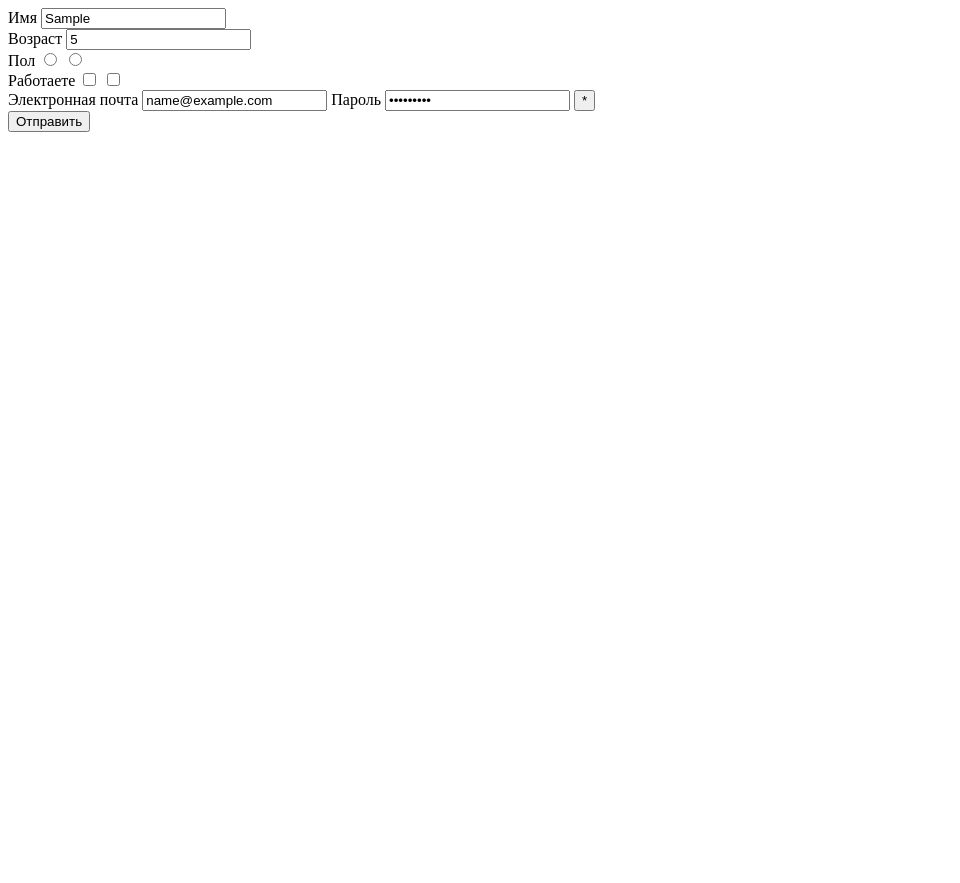
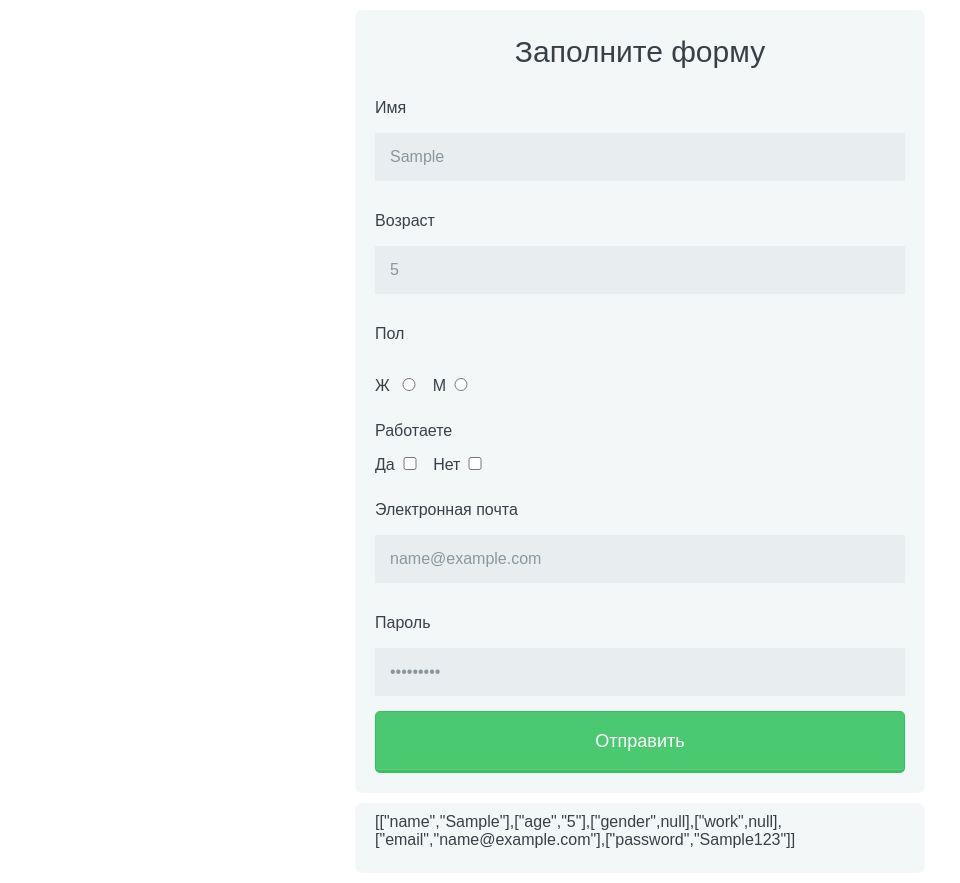
Before and after one commit to saravatss/UI, a plain HTML site: page hwForms.html in a window 1280 px wide. Both pictures are taken after typing "Sample", "5", "name@example.com", "Sample123" into the empty fields and a click on the button "Отправить". Shown: the whole page, without its empty margins (0-960 px from the left). Before the commit the page ends 800 px from the top, so only its background shows below. Drawn offline with Linux system fonts and the light colour scheme.

Commit message:
Попыка 5

```diff
--- /dev/null
+++ b/hwForm.css
@@ -0,0 +1,60 @@
+body {
+    font-family: 'Nunito', sans-serif;
+    color: #384047;
+}
+
+.form {
+    max-width: 530px;
+    margin: 10px auto;
+    padding: 10px 20px;
+    background: #f4f7f8;
+    border-radius: 8px;
+}
+
+input {
+    background: rgba(255,255,255,0.1);
+    border: none;
+    font-size: 16px;
+    margin: 0;
+    padding: 15px;
+    width: 500px;
+    background-color: #e8eeef;
+    color: #8a97a0;
+    margin-bottom: 15px;
+}
+
+button {
+    padding: 19px 39px 18px 39px;
+    color: #FFF;
+    background-color: #4bc970;
+    font-size: 18px;
+    text-align: center;
+    font-style: normal;
+    border-radius: 5px;
+    width: 100%;
+    border: 1px solid #3ac162;
+    border-width: 1px 1px 3px;
+    box-shadow: 0 -1px 0 rgba(255,255,255,0.1) inset;
+    margin-bottom: 10px;
+}
+
+.form__title {
+    margin: 15px 0 30px 0;
+    text-align: center;
+    font-size: 30px;
+}
+
+.form__input-checkbox {
+    margin: 0 4px 8px 0;
+    width: 30px;
+    margin-bottom: 15px;
+}
+
+.text {
+    max-width: 530px;
+    margin: 10px auto;
+    padding: 10px 20px;
+    background: #f4f7f8;
+    border-radius: 8px;
+    height: 50px;
+}
--- a/hwForms.html
+++ b/hwForms.html
@@ -4,47 +4,39 @@
     <meta charset="UTF-8">
     <meta name="viewport" content="width=device-width, initial-scale=1.0">
     <title>Document</title>
+
+    <link rel="stylesheet" href="hwForm.css">
 </head>
 <body>
     <div class="form">
-        <div class="title">
+        <div class="form__title">Заполните форму</div>
             <form action="" id="form">
-                Имя
+                <p>Имя</p>
                 <input type="text" name="name">
 
-                <br>
-
-                Возраст
+                <p>Возраст</p>
                 <input type="number" name="age">
 
+                <p>Пол</p>
                 <br>
+                Ж <input type="radio" name="radio" class="form__input-checkbox" value="Ж">
+                М<input type="radio" name="radio" class="form__input-checkbox"  value="М">
 
-                Пол
-                <input type="radio" name="radio">
-                <input type="radio" name="radio">
+                <p>Работаете</p>
+                Да<input type="checkbox" name="checkbox" class="form__input-checkbox" value="Да">
+                Нет<input type="checkbox" name="checkbox" class="form__input-checkbox" value="Нет">
 
-                <br>
+                <p>Электронная почта</p>
+                <input type="email" name="email">
 
-                Работаете
-                <input type="checkbox" name="checkbox">
-                <input type="checkbox" name="checkbox">
-
-                <br>
-
-                Электронная почта
-                <input type="email" name="email">
-                Пароль
+                <p>Пароль</p>
                 <input type="password" name="password">
-                <button id="password">*</button>
 
                 <br>
                 <button id="send">Отправить</button>
             </form>
-
-            <div id="text"></div>
-        </div>
     </div>
-
+    <div id="text" class="text"></div>
     <script src="hwForms.js"></script>
 </body>
 </html>
--- a/hwForms.js
+++ b/hwForms.js
@@ -5,25 +5,57 @@ buttonSend.addEventListener('click', function() {
     form.addEventListener('submit', function (event) {
         event.preventDefault();
 
-        // const name = document.querySelector('[name="name"]');
-        // const age = document.querySelectorAll('[name="age"]');
-        // const gender = document.querySelectorAll('[name="radio"]');
-        // const work = document.querySelector('[name="checkbox"]');
-        // const email = document.querySelector('[name="email"]');
-        // const password = document.querySelector('[name="password"]');
-        // const text = document.getElementById('text');
+        const name = document.querySelector('[name="name"]');
+        const age = document.querySelector('[name="age"]');
+        const email = document.querySelector('[name="email"]');
+        const password = document.querySelector('[name="password"]');
+        const text = document.getElementById('text');
 
+        const work = Array.from(document.querySelectorAll('[name="checkbox"]'))
+          .filter(function(input) {
+            return input.checked;
+          })
+          .map(function(input) {
+            return input.value;
+        });
+
+        const gender = Array.from(document.querySelectorAll('[name="radio"]'))
+        .filter(function(input) {
+            return input.checked;
+        })
+        .map(function(input) {
+            return input.value;
+        });
+
+        console.log(work)
+        console.log(gender)
     // получили объект со значениями
 
+        const formData = {
+            name: name.value,
+            age: age.value,
+            gender: gender[0],
+            work: work[0],
+            email: email.value,
+            password: password.value
+        };
 
-    // пустое нечто -- хз что это
+    // переделали в массив
+        const arrayValues = Object.entries(formData);
+        let string = JSON.stringify(arrayValues);
+
+        text.innerText = string;
+
+    });
+});
+
+
+
+
+        // пустое нечто -- хз что это
         // const formData = new FormData(form)
         // const name = formData.get('name');
         // const age = formData.get('age');
-
-
-    // в этом случае получаем пустой массив
-        // const arrayValues = Array.from(formData);
 
         /*
         const arrayValues = Array.from(formData)
@@ -48,17 +80,8 @@ buttonSend.addEventListener('click', function() {
         // const data = JSON.stringify(array)
         // const parsedData = JSON.parse(data);
         // console.log(parsedData.name);
-    });
-});
 
 
- //const checkbox = document.querySelectorAll('[name="checkbox"]');
-    //     .filter(function(input) {
-    //         return input.checked;
-    //     })
 
-    //     .map(function(input) {
-    //         return input.value; // если выполняется checktd, то дай сюда значения
-// });
 
 // const data = Json.parse(тут будет массив-джейсон строка)
```
